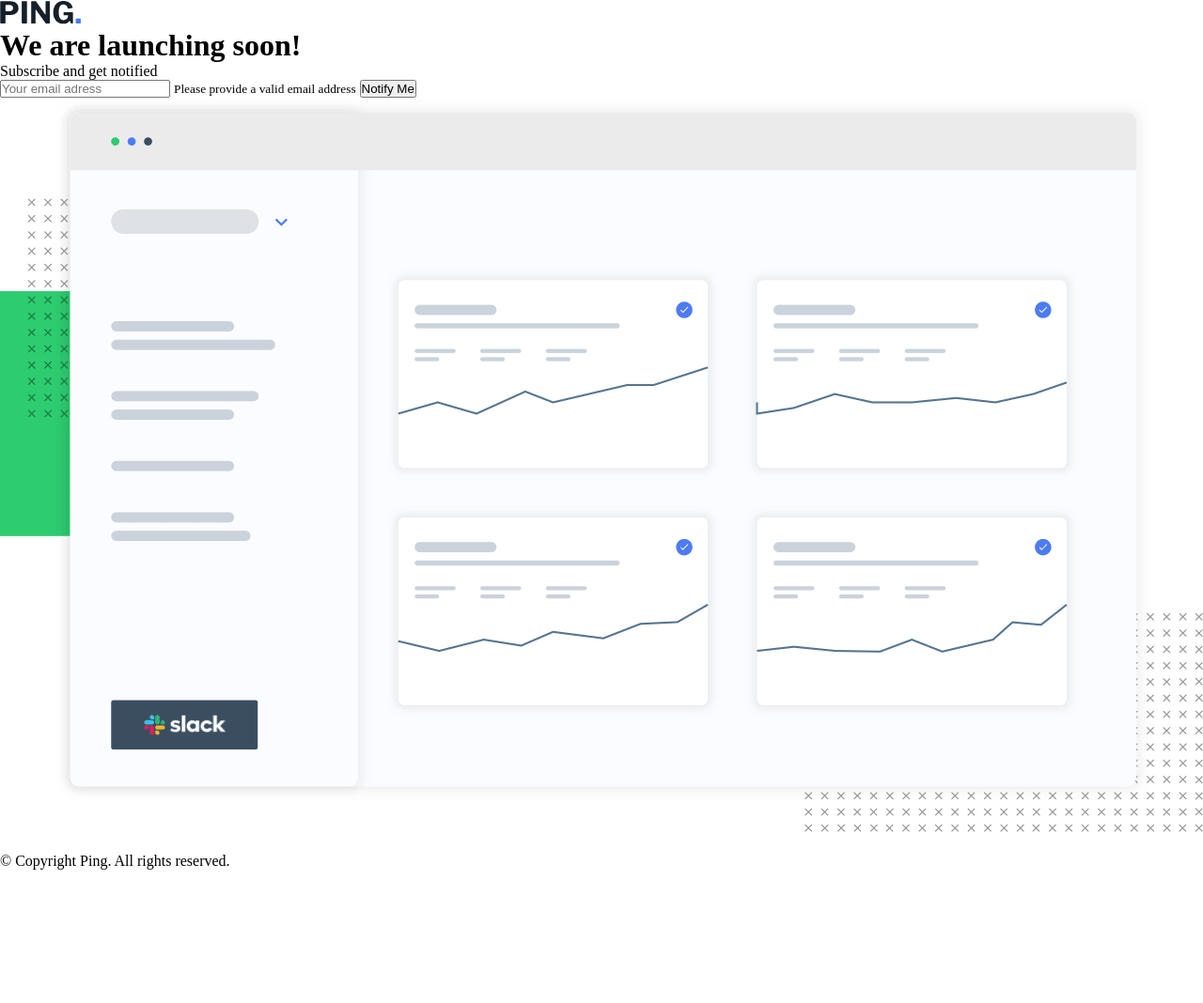
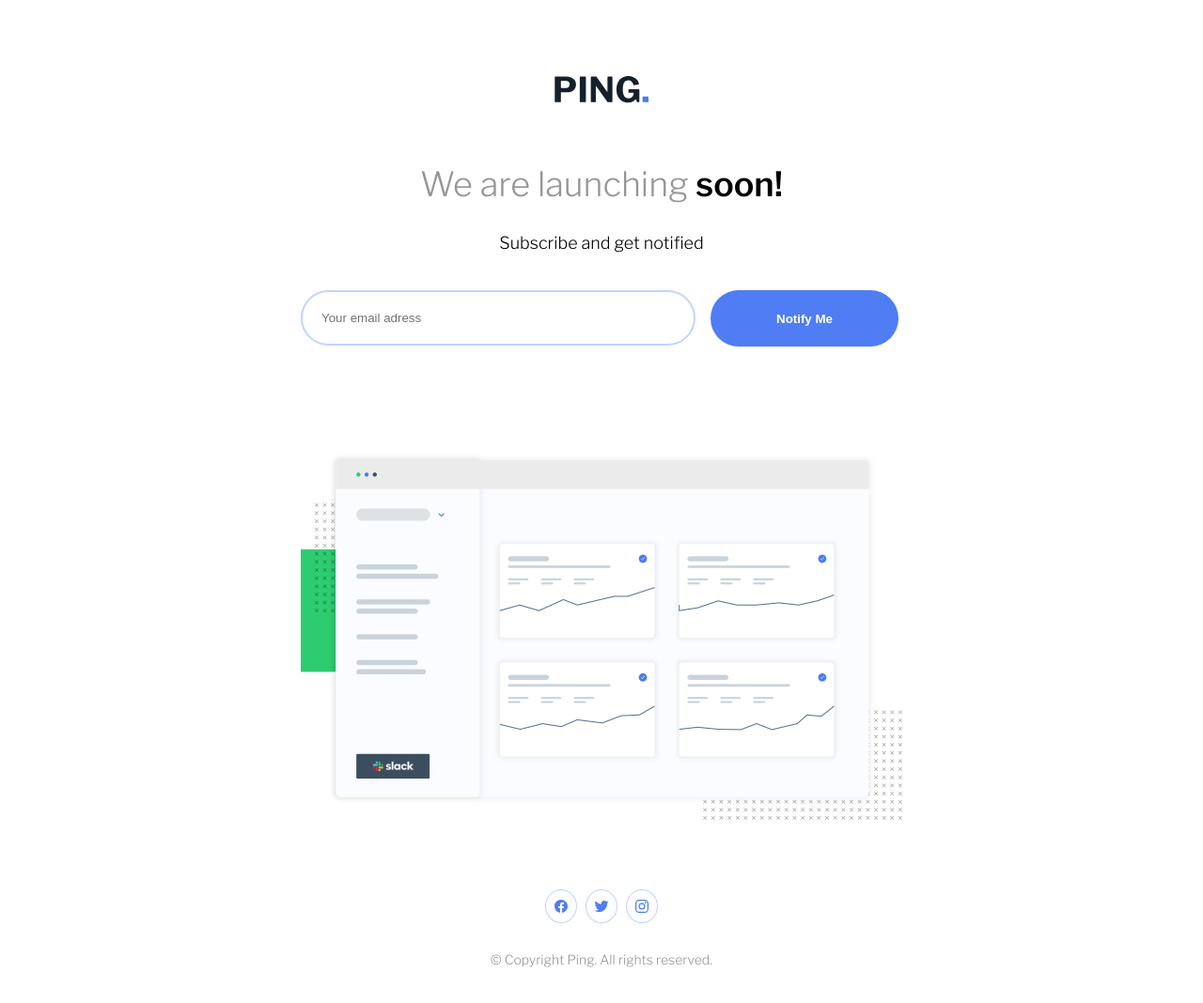
Before and after one commit to GIR0SAN/ping-challange, a plain HTML site: page index.html in a window 1280 px wide. Shown: the whole page at 94% size. Before the commit the page ends 926 px from the top, so only its background shows below. Drawn offline with nearby package versions, Linux system fonts and the light colour scheme.

Commit message:
Layou desktop ok

```diff
--- a/index.html
+++ b/index.html
@@ -12,39 +12,45 @@
 
 </head>
 <body>
-  <div class="l-container">
-    <main class="l-main">
+  <main class="l-main">
+    <div class="l-card">
       <div class="l-texts">
-        <img src="images/logo.svg" alt="Ping brand">
-        <h1 class="c-h1">We are launching <strong>soon</strong>!</h1>
+        <img src="images/logo.svg" alt="Ping brand" class="c-brand">
+        <h1 class="c-h1">We are launching <strong>soon!</strong></h1>
         <p class="c-text">Subscribe and get notified
         </p>
-        <div class="l-email">
-          <input placeholder="Your email adress" type="email" name="" id="" class="l-input">
-          <small class="c-error_-text">Please provide a valid email address</small>
+        <form class="l-email">
+          <div class="l-input__wrapper">
+            <label for="email">
+              <input placeholder="Your email adress" type="email" name="" id="email" class="l-input">
+            </label>
+            <small class="c-error_-text">Please provide a valid email address</small>
+          </div>
           <button type="submit" class="c-button">Notify Me</button>
+        </form>
+      </div>
+
+      <img src="images/illustration-dashboard.png" alt="decorative" class="c-image">
+
+      <div class="l-social">
+        <div class="l-social__links">
+          <ion-icon name="logo-facebook" class="c-social"></ion-icon>
+          <ion-icon name="logo-twitter" class="c-social"></ion-icon>
+          <ion-icon name="logo-instagram" class="c-social"></ion-icon>
         </div>
       </div>
 
-      <img src="images/illustration-dashboard.png" alt="decorative">
-
-      <div class="l-social__links">
-        <img src="" alt="" class="c-social__link">
-      </div>
-    </main>
-
-    <footer>
       <p class="c-text__footer">  &copy; Copyright Ping. All rights reserved.
       </p>
-    </footer>
-  </div>
+    </div>
 
+
+
+
+  </main>
+
+  <script type="module" src="https://unpkg.com/ionicons@7.1.0/dist/ionicons/ionicons.esm.js"></script>
+  <script nomodule src="https://unpkg.com/ionicons@7.1.0/dist/ionicons/ionicons.js"></script>
   <script src="script.js"></script>
 </body>
 </html>
-
-<!--
-
-
-
--->
--- a/style.css
+++ b/style.css
@@ -10,23 +10,104 @@
   --Gray: hsl(0, 0%, 59%);
   --Ver-Dark-Blue: hsl(209, 33%, 12%);
 }
-/*
-
--# Body Copy
-
-- Font size: 20px
-
-### Fonts
-
-- Family: [Libre Franklin](https://fonts.google.com/specimen/Libre+Franklin)
-- Weights: 300, 600, 700
-
-## Icons
-
-For the social icons, you can use a font icon library. Some suggestions can be found below:
-
-- [Font Awesome](https://fontawesome.com)
-- [IcoMoon](https://icomoon.io)
-- [Ionicons](https://ionicons.com)
-
-*/
+body{
+  font-family: 'Libre Franklin', sans-serif;
+}
+.l-main{
+  width: 100vw;
+  display: flex;
+  justify-content: center;
+  align-items: center;
+  flex-direction: column;
+  text-align: center;
+}
+.l-card{
+  width: 640px;
+  margin: 80px 0;
+}
+.c-brand{
+  height: 30px;
+  margin-bottom: 60px;
+}
+.c-h1{
+  font-size: 36px;
+  font-weight: 300;
+  color: var(--Gray);
+}
+strong{
+  color: black;
+  font-weight: 600;
+}
+.c-text{
+  font-size: 18px;
+  margin:30px 0 40px 0;
+}
+.l-email{
+  display: flex;
+}
+.l-input__wrapper{
+  display: flex;
+  flex-direction: column;
+  align-items: start;
+}
+.l-input{
+  width:420px ;
+  margin-right: 16px;
+  padding: 20px;
+  border-radius: 90px;
+  border-style: solid;
+  border-color: var(--Pale-Blue);
+  color: var(--Gray);
+}
+.c-error_-text{
+  color: var(--Light-Red);
+  margin: 8px 0 0 26px;
+  opacity: 0;
+}
+.c-button{
+  width: 200px;
+  height: 60px;
+  border: none;
+  background-color: var(--Blue);
+  color: white;
+  font-weight: 600;
+  border-radius: 90px;
+  cursor: pointer;
+  transition: .25s ease-in-out;
+}
+.c-button:hover{
+  background-color: var(--Pale-Blue);
+  box-shadow: 2px 2px 10px var(--Blue);
+}
+.c-image{
+  width: 640px;
+  margin: 90px 0 70px 0;
+}
+.l-social{
+  width: 100%;
+  display: flex;
+  justify-content: center;
+  margin-bottom: 30px;
+}
+.l-social__links{
+  width: 120px;
+  display: flex;
+  justify-content: space-between;
+}
+.c-social{
+  color: var(--Blue);
+  padding: 8px;
+  height: 18px;
+  border: 1px solid var(--Pale-Blue);
+  border-radius: 50%;
+  cursor: pointer;
+  transition: .25s ease-in-out;
+}
+.c-social:hover{
+  color: white;
+  background-color: var(--Blue);
+}
+.c-text__footer{
+  font-size: 14px;
+  color: var(--Gray);
+}
```
